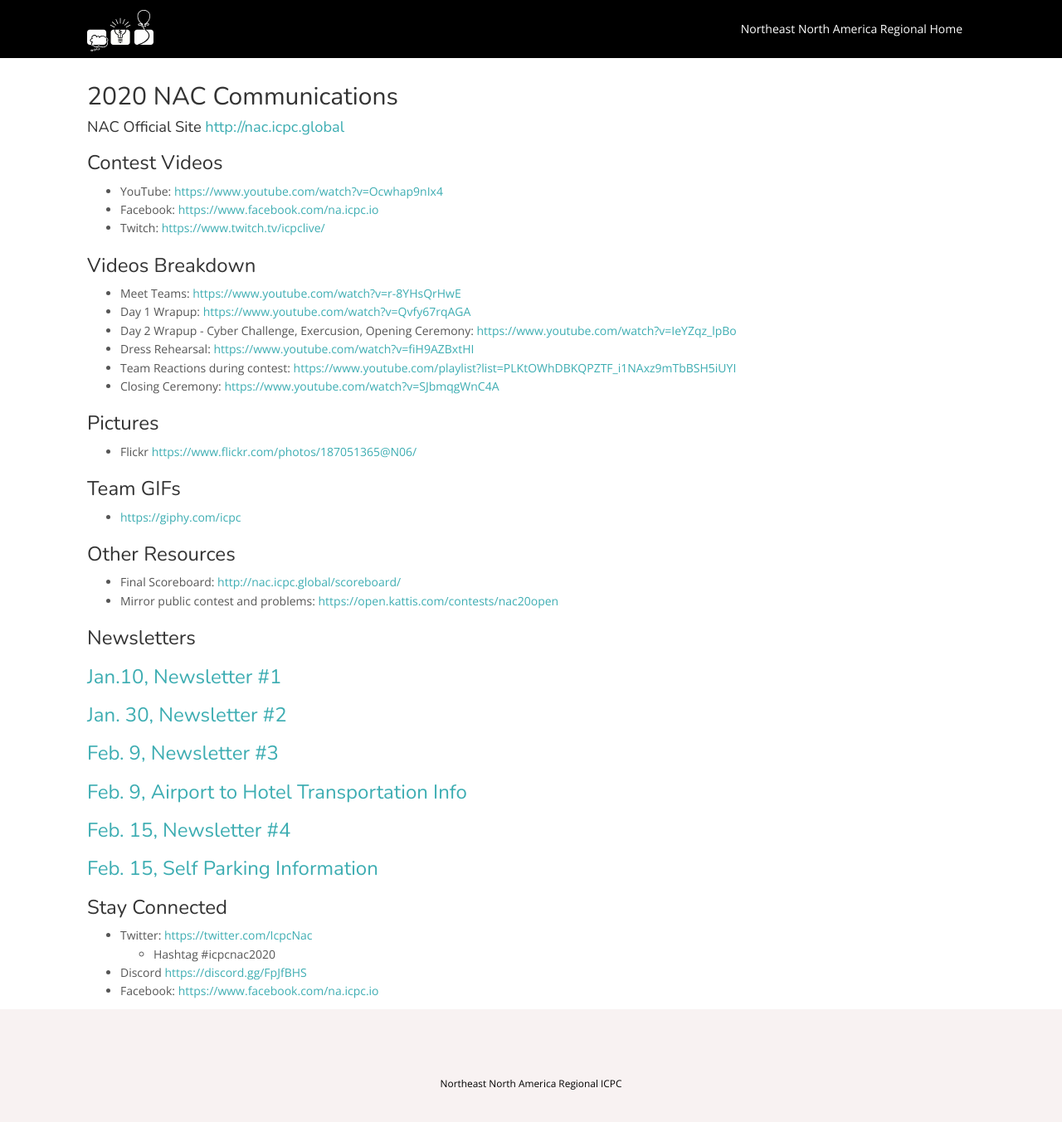
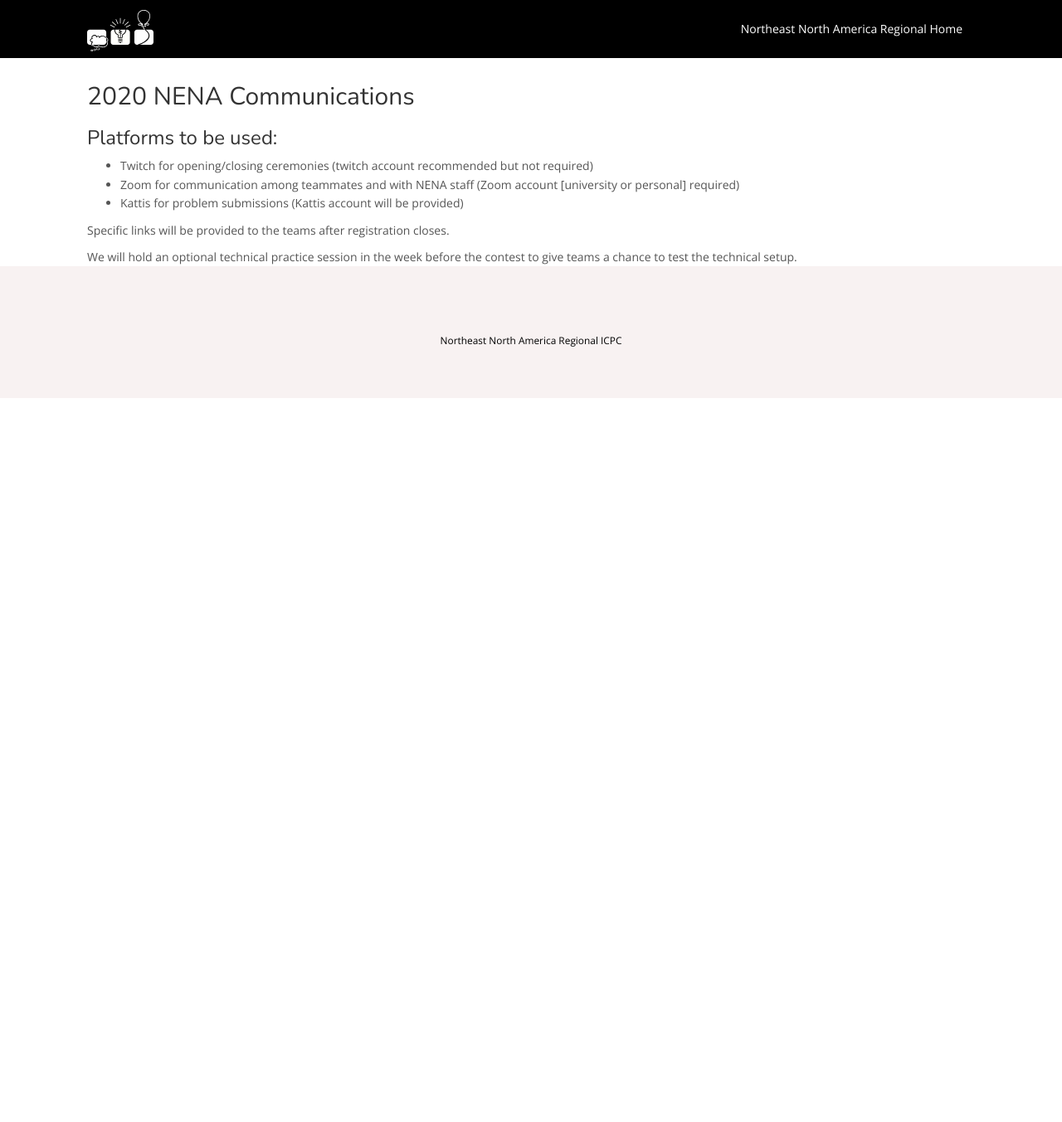
Before and after one commit to icpc/na-northeast-web, a Jekyll site: the page built from docs/nac_comms.md, in a window 1280 px wide and 1376 px high. Shown: the top 1353 px of the window at 83% size. Built offline with Jekyll 4.4.1, drawn with Linux system fonts in a browser that asks for light colours; nearby versions of some CDN libraries.

Commit message:
NENA comms

```diff
--- a/docs/_data/nav.yml
+++ b/docs/_data/nav.yml
@@ -13,5 +13,5 @@
 - text: Contact
   url: /index.html#people
 
-- text: NAC Comms
+- text: NENA Comms
   url: /nac_comms.html
--- a/docs/nac_comms.md
+++ b/docs/nac_comms.md
@@ -1,51 +1,18 @@
 ---
 layout: page
-title: NAC Communications
+title: NENA Communications
 ---
 
-## 2020 NAC Communications
-#### NAC Official Site [http://nac.icpc.global](http://nac.icpc.global)
+## 2020 NENA Communications
 
-### Contest Videos
-- YouTube: [https://www.youtube.com/watch?v=Ocwhap9nIx4](https://www.youtube.com/watch?v=Ocwhap9nIx4)
-- Facebook: [https://www.facebook.com/na.icpc.io](https://www.facebook.com/na.icpc.io)
-- Twitch: [https://www.twitch.tv/icpclive/](https://www.twitch.tv/icpclive/)
+<!-- #### NENA Official Site [http://nac.icpc.global](http://nac.icpc.global) -->
 
-### Videos Breakdown
-- Meet Teams: [https://www.youtube.com/watch?v=r-8YHsQrHwE](https://www.youtube.com/watch?v=r-8YHsQrHwE)
-- Day 1 Wrapup: [https://www.youtube.com/watch?v=Qvfy67rqAGA](https://www.youtube.com/watch?v=Qvfy67rqAGA)
-- Day 2 Wrapup - Cyber Challenge, Exercusion, Opening Ceremony: [https://www.youtube.com/watch?v=IeYZqz_lpBo](https://www.youtube.com/watch?v=IeYZqz_lpBo)
-- Dress Rehearsal: [https://www.youtube.com/watch?v=fiH9AZBxtHI](https://www.youtube.com/watch?v=fiH9AZBxtHI)
-- Team Reactions during contest: [https://www.youtube.com/playlist?list=PLKtOWhDBKQPZTF_i1NAxz9mTbBSH5iUYI](https://www.youtube.com/playlist?list=PLKtOWhDBKQPZTF_i1NAxz9mTbBSH5iUYI)
-- Closing Ceremony: [https://www.youtube.com/watch?v=SJbmqgWnC4A](https://www.youtube.com/watch?v=SJbmqgWnC4A)
+### Platforms to be used:
 
-### Pictures
-- Flickr [https://www.flickr.com/photos/187051365@N06/](https://www.flickr.com/photos/187051365@N06/)
+- Twitch for opening/closing ceremonies (twitch account recommended but not required)
+- Zoom for communication among teammates and with NENA staff (Zoom account [university or personal] required)
+- Kattis for problem submissions (Kattis account will be provided)
 
-### Team GIFs
-- [https://giphy.com/icpc](https://giphy.com/icpc)
+Specific links will be provided to the teams after registration closes.
 
-
-### Other Resources
-- Final Scoreboard: [http://nac.icpc.global/scoreboard/](http://nac.icpc.global/scoreboard/)
-- Mirror public contest and problems: [https://open.kattis.com/contests/nac20open](https://open.kattis.com/contests/nac20open)
-
-### Newsletters
-
-### [Jan.10, Newsletter #1](/nac/Jan10-Letter1.pdf)
-
-### [Jan. 30, Newsletter #2](/nac/Jan30-Letter2.pdf)
-
-### [Feb. 9, Newsletter #3](/nac/Feb9-Letter3.pdf)
-
-### [Feb. 9, Airport to Hotel Transportation Info](/nac/AirportToHotelTransportation.pdf)
-
-### [Feb. 15, Newsletter #4](/nac/Feb14-newsletter4.pdf)
-
-### [Feb. 15, Self Parking Information](/nac/SelfParkingInfo.pdf)
-
-### Stay Connected
-- Twitter: [https://twitter.com/IcpcNac](https://twitter.com/IcpcNac)
-    - Hashtag #icpcnac2020
-- Discord [https://discord.gg/FpJfBHS](https://discord.gg/FpJfBHS)
-- Facebook: [https://www.facebook.com/na.icpc.io](https://www.facebook.com/na.icpc.io)
+We will hold an optional technical practice session in the week before the contest to give teams a chance to test the technical setup.
```
